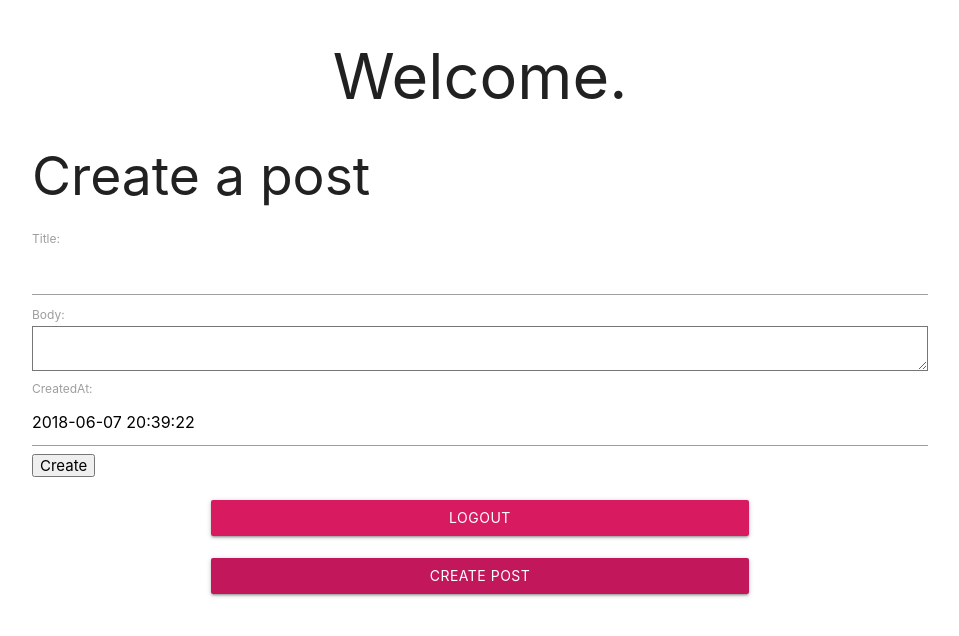
After one commit to AlexPlom/Simple.Python.Project, a Django app: page /posts/create/ in a window 1280 px wide. The commit adds this page. Shown: the top 636 px of the page, without its empty margins (160-1119 px from the left). Run offline with Django 3.2, Linux system fonts and the light colour scheme; the visitor is signed in with stand-in values (Sample User, id 1).

Commit message:
I closed my eyes

```diff
--- /dev/null
+++ b/universityproject/posts/forms.py
@@ -0,0 +1,7 @@
+from django import forms
+from .import models
+
+class CreatePost(forms.ModelForm):
+    class Meta:
+        model = models.Posts
+        fields = ['title', 'body', 'createdAt']
--- a/universityproject/posts/models.py
+++ b/universityproject/posts/models.py
@@ -1,11 +1,13 @@
 from django.db import models
 from datetime import datetime
+from django.contrib.auth.models import User
 # Create your models here.
 
 class Posts(models.Model):
     title = models.CharField(max_length=200)
     body = models.TextField(max_length=2000)
     createdAt = models.DateTimeField(default=datetime.now,blank=True)
+    author = models.ForeignKey(User,on_delete=models.CASCADE, default=None)
 
     def __str__(self):
         return self.title
--- /dev/null
+++ b/universityproject/posts/templates/posts/createPost.html
@@ -0,0 +1,12 @@
+{% extends 'posts/layout.html' %}
+
+{% block content %}
+    <div>
+        <h2> Create a post</h2>
+        <form class="form" action="/posts/create/" method="POST" enctype="multipart/form-data">
+            {% csrf_token %}
+            {{ form }}
+            <input type="submit" value="Create">
+        </form>
+    </div>
+{% endblock %}
--- a/universityproject/posts/templates/posts/deleteSuccessfull.html
+++ b/universityproject/posts/templates/posts/deleteSuccessfull.html
@@ -1,7 +1,7 @@
 {% extends 'posts/layout.html' %}
 
 {% block content%}
-<a href="/posts/" class=" btn center-align red lighten-4" >Go Back!</a>
 <h4 class="center-align" >{{post.title}}</h4>
 <h3 class="center-align">Has been succesfully deleted!</h3>
+<a href="/posts/" class="personalButton btn center-align" >Go Back!</a>
 {% endblock%}
--- a/universityproject/posts/templates/posts/details.html
+++ b/universityproject/posts/templates/posts/details.html
@@ -1,7 +1,7 @@
 {% extends 'posts/layout.html' %}
 
 {% block content%}
-<h4 class="center-align red lighten-3" >{{post.title}}</h4>
+<h4 class="center-align lighten-3" >{{post.title}}</h4>
 <div class="card">
     <div class="card-content">
         {{post.body}}
@@ -10,5 +10,5 @@
         {{post.createdAt}}
     </div>
 </div>
-<a href="/posts" class="btn">Back</a>
+<a href="/posts" class="personalButton btn center-align">Back</a>
 {% endblock%}
--- a/universityproject/posts/templates/posts/index.html
+++ b/universityproject/posts/templates/posts/index.html
@@ -6,6 +6,7 @@
             <tr>
                 <th>Post</th>
                 <th>Created At</th>
+                <th>Author</th>
                 <th>Delete</th>
             </tr>
         </thead>
@@ -14,7 +15,8 @@
             {% for post in posts %}
                 <tr>
                     <td class="collection-item"><a class="waves-effect waves-teal btn-flat" href="/posts/details/{{post.id}}">{{post.title}}</a></td>
-                    <td class="collection-item"><a class="waves-effect waves-teal btn-flat" href="/posts/details/{{post.id}}">13:13:13</a></td>
+                    <td class="collection-item"><a class="waves-effect waves-teal btn-flat" href="/posts/details/{{post.id}}">{{post.createdAt}}</a></td>
+                    <td class="collection-item"><a class="waves-effect waves-teal btn-flat" href="/posts/details/{{post.id}}">{{post.author}}</a></td>
                     <td class="collection-item"><a class="waves-effect waves-teal btn red accent-3" href="/posts/delete/{{post.id}}">X</a></td>
                 </tr>
             {% endfor %}
--- a/universityproject/posts/templates/posts/layout.html
+++ b/universityproject/posts/templates/posts/layout.html
@@ -6,6 +6,13 @@
     <meta http-equiv="X-UA-Compatible" content="ie=edge">
     <link rel="stylesheet" href="https://cdnjs.cloudflare.com/ajax/libs/materialize/1.0.0-beta/css/materialize.min.css">
     <title>Welcome.</title>
+    <style>
+    .personalButton  {
+        display:block;
+        margin:0 auto;
+        width: 60%;
+    }
+    </style>
 </head>
 <body>
     <header class="container center-align" >
@@ -18,11 +25,11 @@
     <br>
     <div class="container">
         <form action="/logout/" method="POST">
-            <button class="center-align btn pink darken-1" style="display:block; margin:0 auto; width: 100%" type="submit"  name="action">Logout</button>
+            <button class="personalButton center-align btn pink darken-1" type="submit"  name="action">Logout</button>
             {% csrf_token %}
         </form>
         <br>
-        <a href="/posts/create" class="center-align btn pink darken-2" style="display:block">Create Post</a>
+        <a href="/posts/create" class="personalButton center-align btn pink darken-2">Create Post</a>
     </div>
 </body>
 </html>
--- a/universityproject/posts/urls.py
+++ b/universityproject/posts/urls.py
@@ -3,6 +3,7 @@ from . import views
 
 urlpatterns = [
     path('', views.index, name='index'),
+    path('create/', views.create, name='create'),
     path('details/<int:id>', views.details, name='details'),
     path('delete/<int:id>', views.delete, name='delete')
 ]
--- a/universityproject/posts/views.py
+++ b/universityproject/posts/views.py
@@ -1,7 +1,8 @@
-from django.shortcuts import render
+from django.shortcuts import render, redirect
 from django.http import HttpResponse
 from .models import Posts
 from django.contrib.auth.decorators import login_required
+from . import forms
 # Create your views here.
 @login_required(login_url="/login/")
 def index(request):
@@ -32,3 +33,18 @@ def delete(request, id):
     }
 
     return render(request,'posts/deleteSuccessfull.html', context)
+
+@login_required(login_url="/login/")
+def create(request):
+    if request.method == 'POST':
+        form = forms.CreatePost(request.POST)
+        if form.is_valid():
+            commit_instance = form.save(commit=False)
+            commit_instance.author = request.user
+            commit_instance.save()
+
+            return redirect('/posts/')
+    else:
+        form = forms.CreatePost()
+
+    return render(request,'posts/createPost.html',{'form':form})
--- a/universityproject/registration/templates/registration/base.html
+++ b/universityproject/registration/templates/registration/base.html
@@ -9,7 +9,7 @@
 </head>
 <body>
     <header class="container center-align" >
-        <h1>Welcome to our login page.</h1>
+        <h1>Welcome.</h1>
     </header>
     <div class="container">
         {% block content %}
--- a/universityproject/registration/templates/registration/logout.html
+++ /dev/null
@@ -1,3 +0,0 @@
-<h1>Helloo this is the logout</h1>
-<h1>Helloo this is the logout</h1>
-<h1>Helloo this is the logout</h1>
--- a/universityproject/registration/views.py
+++ b/universityproject/registration/views.py
@@ -23,4 +23,4 @@ def logout_view(request):
         logout(request)
         return redirect('/login/')
 
-    return render(request,'registration/logout.html')
+    return redirect('/login/')
```
Also changed, not shown: universityproject/posts/migrations/0002_auto_20180605_2311.py (added).
